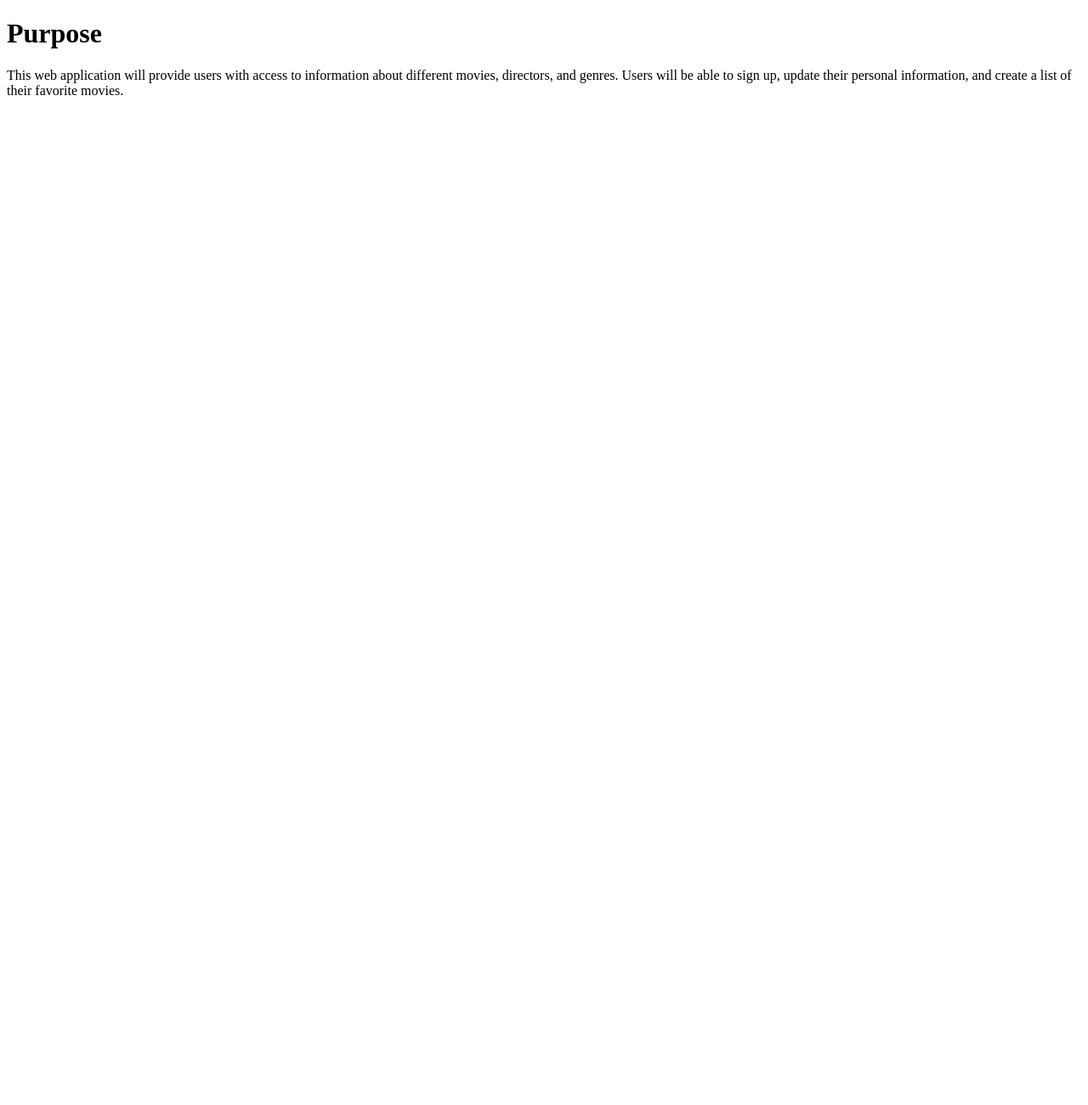
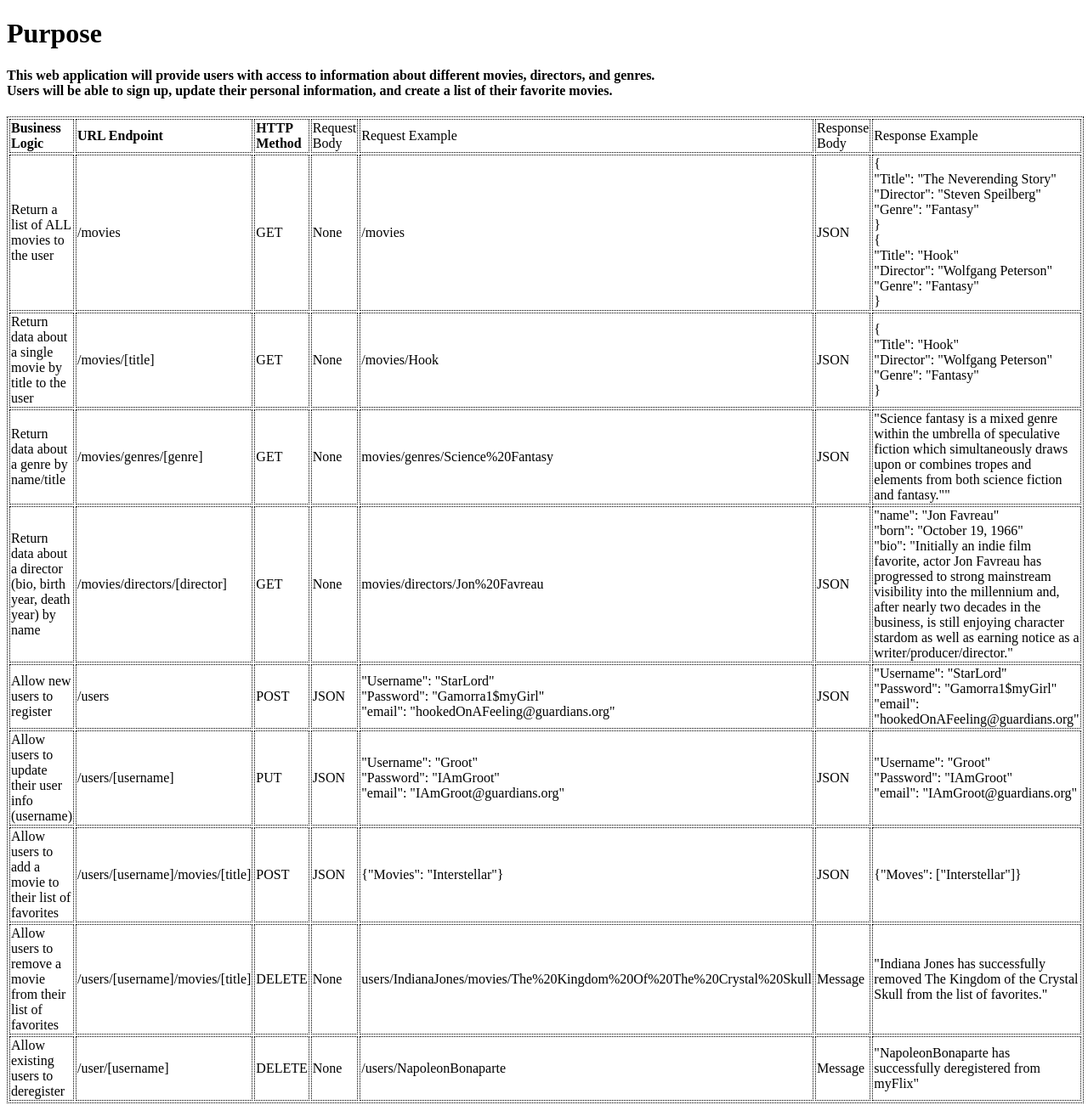
Before and after one commit to McCotter36/movie-api, a website: page public/documentation.html in a window 1280 px wide. Shown: the whole page at 85% size. Before the commit the page ends 800 px from the top, so only its background shows below. Drawn offline with Linux system fonts and the light colour scheme.

Commit message:
created table in documentation
-added url endpoint logic to index.js
-added logic table in documentation
-updated lodash package
-updated morgan package

```diff
--- a/public/documentation.html
+++ b/public/documentation.html
@@ -2,6 +2,7 @@
 <html>
 
 <head>
+  <style>table, th, td {border: 1px dotted black;}</style>
   <meta charset='utf-8'>
   <meta name='viewport' content='width=device-width, initial-scale=1'>
   <title>Documentation</title>
@@ -9,7 +10,100 @@
 
 <body>
   <h1>Purpose</h1>
-    <p>This web application will provide users with access to information about different movies, directors, and genres. Users
+    <h4>This web application will provide users with access to information about different movies, directors, and genres.<br> Users
     will be able to sign up, update their personal information, and create a list of their favorite
-    movies.</p>
+    movies.</h4>
+
+    <table style="width:auto">
+      <tr style="text-align:left">
+        <th>Business Logic</th>
+        <th>URL Endpoint</th>
+        <th>HTTP Method</th>
+        <td>Request Body</td>
+        <td>Request Example</td>
+        <td>Response Body</td>
+        <td>Response Example</td>
+      </tr>
+      <tr>
+        <td>Return a list of ALL movies to the user</td>
+        <td>/movies</td>
+        <td>GET</td>
+        <td>None</td>
+        <td>/movies</td>
+        <td>JSON</td>
+        <td>{<br>"Title": "The Neverending Story" <br> "Director": "Steven Speilberg" <br> "Genre": "Fantasy"<br> }<br>{<br>"Title": "Hook" <br> "Director": "Wolfgang Peterson" <br> "Genre": "Fantasy"<br>}</td>
+      </tr>
+      <tr>
+        <td>Return data about a single movie by title to the user</td>
+        <td>/movies/[title]</td>
+        <td>GET</td>
+        <td>None</td>
+        <td>/movies/Hook</td>
+        <td>JSON</td>
+        <td>{<br>"Title": "Hook" <br> "Director": "Wolfgang Peterson" <br> "Genre": "Fantasy"<br>}</td>
+      </tr>
+      <tr>
+        <td>Return data about a genre by name/title</td>
+        <td>/movies/genres/[genre]</td>
+        <td>GET</td>
+        <td>None</td>
+        <td>movies/genres/Science%20Fantasy</td>
+        <td>JSON</td>
+        <td>"Science fantasy is a mixed genre within the umbrella of speculative fiction which simultaneously draws upon or combines tropes and elements from both science fiction and fantasy.""</td>
+      </tr>
+      <tr>
+        <td>Return data about a director (bio, birth year, death year) by name</td>
+        <td>/movies/directors/[director]</td>
+        <td>GET</td>
+        <td>None</td>
+        <td>movies/directors/Jon%20Favreau</td>
+        <td>JSON</td>
+        <td>"name": "Jon Favreau" <br> "born": "October 19, 1966"<br> "bio": "Initially an indie film favorite, actor Jon Favreau has progressed to strong mainstream visibility into the millennium and, after nearly two decades in the business, is still enjoying character stardom as well as earning notice as a writer/producer/director."</td>
+      </tr>
+      <tr>
+        <td>Allow new users to register</td>
+        <td>/users</td>
+        <td>POST</td>
+        <td>JSON</td>
+        <td>"Username": "StarLord"<br> "Password": "Gamorra1$myGirl"<br>"email": "hookedOnAFeeling@guardians.org"</td>
+        <td>JSON</td>
+        <td>"Username": "StarLord"<br> "Password": "Gamorra1$myGirl"<br>"email": "hookedOnAFeeling@guardians.org"</td>
+      </tr>
+      <tr>
+        <td>Allow users to update their user info (username)</td>
+        <td>/users/[username]</td>
+        <td>PUT</td>
+        <td>JSON</td>
+        <td>"Username": "Groot"<br> "Password": "IAmGroot"<br>"email": "IAmGroot@guardians.org"</td>
+        <td>JSON</td>
+        <td>"Username": "Groot"<br> "Password": "IAmGroot"<br>"email": "IAmGroot@guardians.org"</td>
+      </tr>
+      <tr>
+        <td>Allow users to add a movie to their list of favorites</td>
+        <td>/users/[username]/movies/[title]</td>
+        <td>POST</td>
+        <td>JSON</td>
+        <td>{"Movies": "Interstellar"}</td>
+        <td>JSON</td>
+        <td>{"Moves": ["Interstellar"]}</td>
+      </tr>
+      <tr>
+        <td>Allow users to remove a movie from their list of favorites</td>
+        <td>/users/[username]/movies/[title]</td>
+        <td>DELETE</td>
+        <td>None</td>
+        <td>users/IndianaJones/movies/The%20Kingdom%20Of%20The%20Crystal%20Skull</td>
+        <td>Message</td>
+        <td>"Indiana Jones has successfully removed The Kingdom of the Crystal Skull from the list of favorites."</td>
+      </tr>
+      <tr>
+        <td>Allow existing users to deregister</td>
+        <td>/user/[username]</td>
+        <td>DELETE</td>
+        <td>None</td>
+        <td>/users/NapoleonBonaparte</td>
+        <td>Message</td>
+        <td>"NapoleonBonaparte has successfully deregistered from myFlix"</td>
+      </tr>
+    </table>
 </body>
```
Also changed, not shown: index.js (+79 -23 lines), package.json (+2 -5 lines), 1 other file.
